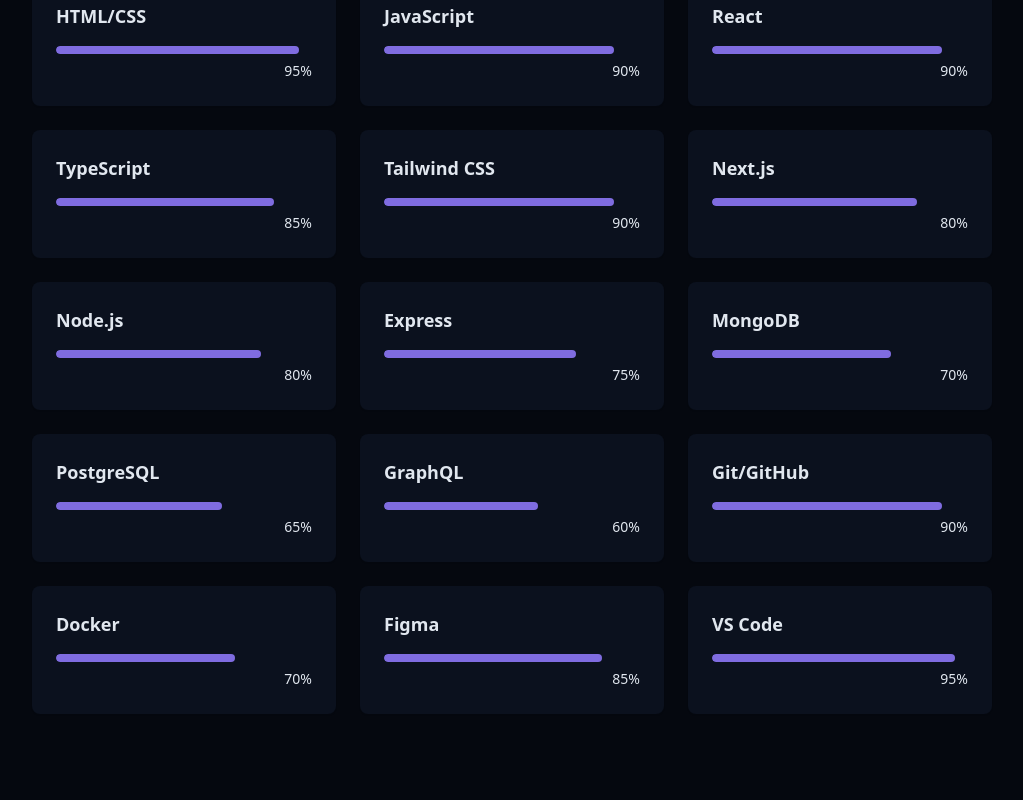
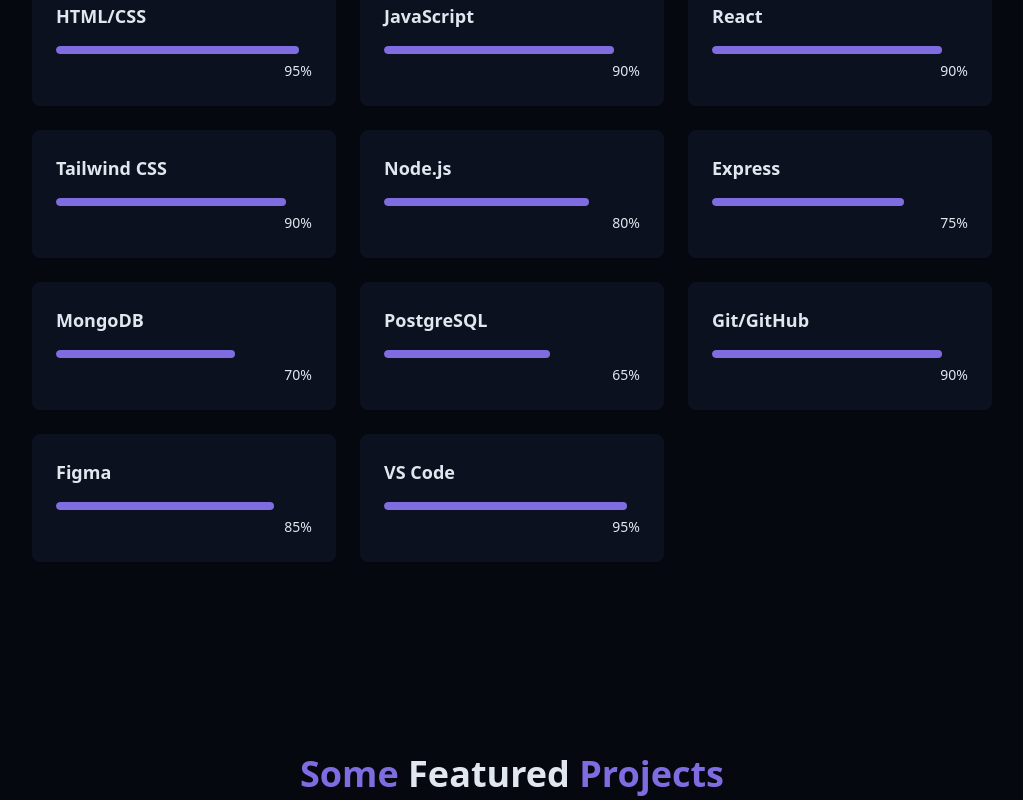
Before and after one commit to ayushanand89/MyPortfolio, a React (Vite) app: page / in a window 1280 px wide. Shown: the part 1800-2600 px from the top of the page, without its empty margins (128-1151 px from the left). Built offline with nearby package versions, Linux system fonts and the light colour scheme.

Commit message:
Comment out unused skills in SkillsSection component

```diff
--- a/src/components/SkillsSection.jsx
+++ b/src/components/SkillsSection.jsx
@@ -6,20 +6,20 @@ const skills = [
   { name: "HTML/CSS", level: 95, category: "frontend" },
   { name: "JavaScript", level: 90, category: "frontend" },
   { name: "React", level: 90, category: "frontend" },
-  { name: "TypeScript", level: 85, category: "frontend" },
+  //{ name: "TypeScript", level: 85, category: "frontend" },
   { name: "Tailwind CSS", level: 90, category: "frontend" },
-  { name: "Next.js", level: 80, category: "frontend" },
+  //{ name: "Next.js", level: 80, category: "frontend" },
 
   // Backend
   { name: "Node.js", level: 80, category: "backend" },
   { name: "Express", level: 75, category: "backend" },
   { name: "MongoDB", level: 70, category: "backend" },
   { name: "PostgreSQL", level: 65, category: "backend" },
-  { name: "GraphQL", level: 60, category: "backend" },
+  //{ name: "GraphQL", level: 60, category: "backend" },
 
   // Tools
   { name: "Git/GitHub", level: 90, category: "tools" },
-  { name: "Docker", level: 70, category: "tools" },
+  //{ name: "Docker", level: 70, category: "tools" },
   { name: "Figma", level: 85, category: "tools" },
   { name: "VS Code", level: 95, category: "tools" },
 ];
```
